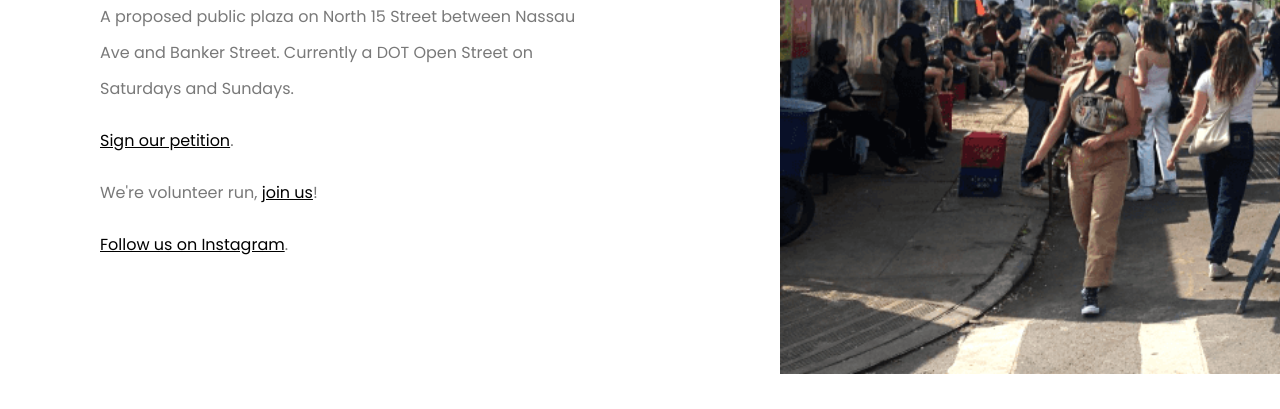
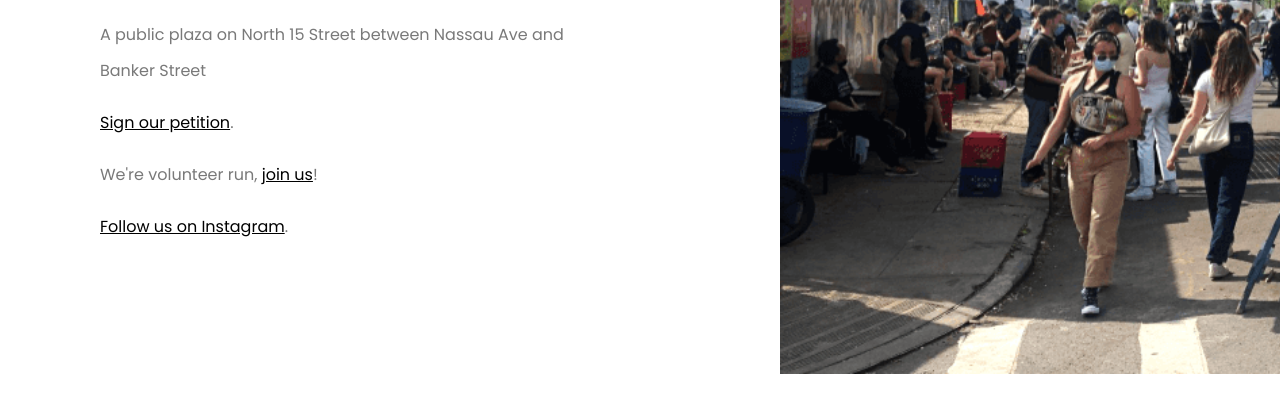
Before and after one commit to yefim/bankers-anchor, a website built with Parcel: page index.html in a window 1280 px wide. Shown: the part 391-800 px from the top of the page. Built offline with nearby package versions, Linux system fonts and the light colour scheme.

Commit message:
Updated website

```diff
--- a/index.html
+++ b/index.html
@@ -7,18 +7,18 @@
     <meta charset="UTF-8">
     <meta http-equiv="X-UA-Compatible" content="IE=edge"/>
     <meta name="viewport" content="width=device-width, initial-scale=1">
-    <meta name="description" content="A proposed public plaza on North 15 Street between Nassau Ave and Banker Street. Currently a DOT Open Street on Saturdays and Sundays.">
+    <meta name="description" content="A public plaza on North 15 Street between Nassau Ave and Banker Street">
 
     <!-- Twitter -->
     <meta name="twitter:card" content="summary_large_image">
     <meta name="twitter:site" content="@bankersanchor">
     <meta name="twitter:title" content="Banker's Anchor">
-    <meta name="twitter:description" content="A proposed public plaza on North 15 Street between Nassau Ave and Banker Street. Currently a DOT Open Street on Saturdays and Sundays.">
+    <meta name="twitter:description" content="A public plaza on North 15 Street between Nassau Ave and Banker Street">
     <meta name="twitter:image" content="./images/ba.png">
 
     <!-- Open Graph general (Facebook, Pinterest)-->
     <meta property="og:title" content="Banker's Anchor">
-    <meta property="og:description" content="A proposed public plaza on North 15 Street between Nassau Ave and Banker Street. Currently a DOT Open Street on Saturdays and Sundays.">
+    <meta property="og:description" content="A public plaza on North 15 Street between Nassau Ave and Banker Street">
     <meta property="og:url" content="https://bankersanchor.org">
     <meta property="og:site_name" content="https://bankersanchor.org">
     <meta property="og:type" content="website">
@@ -34,7 +34,7 @@
       <div class="masthead">
         <h1>Banker's Anchor</h1>
         <p>
-          A proposed public plaza on North 15 Street between Nassau Ave and Banker Street. Currently a DOT Open Street on Saturdays and Sundays.
+          A public plaza on North 15 Street between Nassau Ave and Banker Street
         </p>
         <p>
           <a href="https://bankersanchor.nbkopenstreets.org/">Sign our petition</a>.
```
